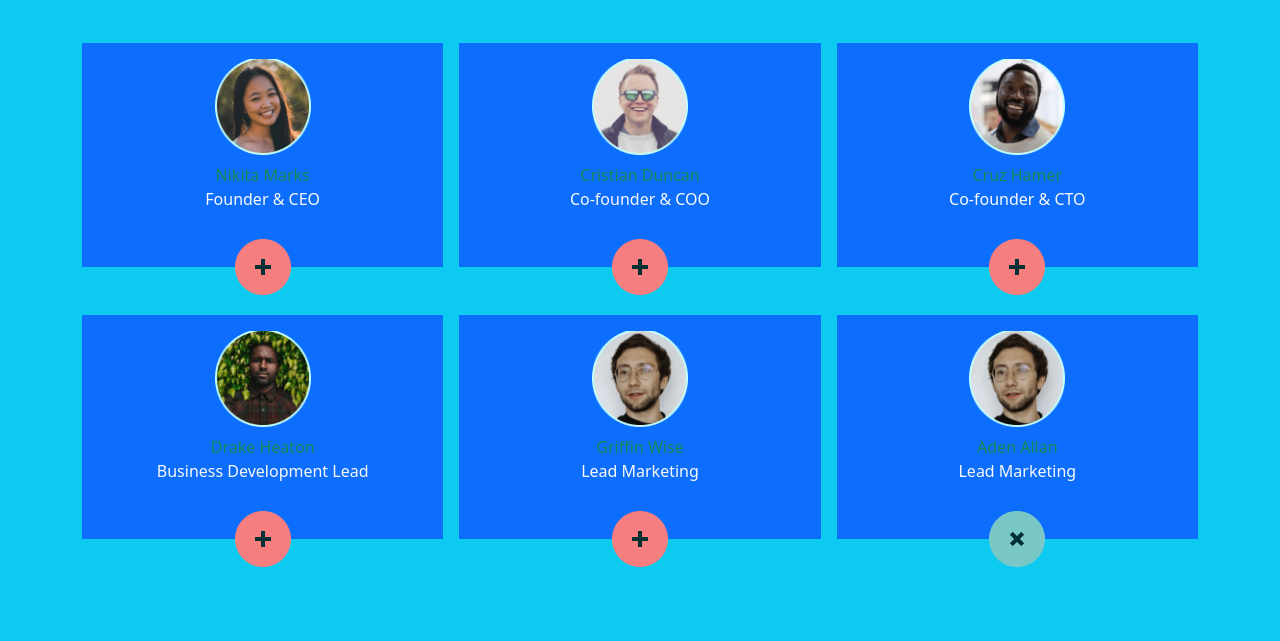
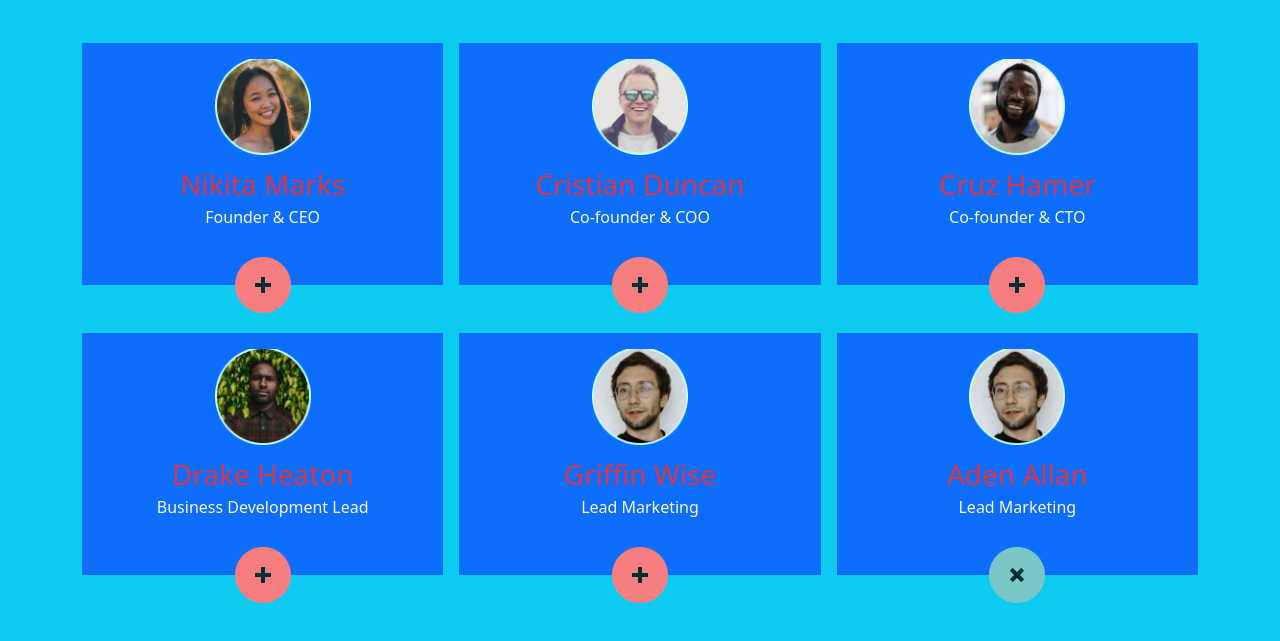
Before and after one commit to Laziz-Abdurasulov/Bootstrap-mytem, a plain HTML site: page index.html in a window 1280 px wide. Shown: the part 101-742 px from the top of the page. Drawn offline with Linux system fonts and the light colour scheme.

Commit message:
add new collors

```diff
--- a/index.html
+++ b/index.html
@@ -15,7 +15,7 @@
             <div class="col-4 ">
                 <div class="pt-3 pb-5 position-relative bg-primary d-flex flex-column align-items-center">
                 <img src="./imges/nikita-marks.png" width="96" height="96" alt="a round picture depicting a smiling long-haired girl">
-                <p class="text-success mt-2 mb-0">Nikita Marks</p>
+                <p class="text-danger fs-3 mt-2 mb-0">Nikita Marks</p>
                 <span class="text-light pb-2">Founder & CEO</span>
                 <img class="position-absolute top-100 start-50 translate-middle" src="./imges/plus.png" width="56" height="56" alt="round red picture with a black plus">
             </div>
@@ -24,7 +24,7 @@
             <div class="col-4 ">
             <div class="pt-3 pb-5 position-relative bg-primary d-flex flex-column align-items-center">
                 <img src="./imges/cristian-duncan.png" width="96" height="96" alt="a round picture depicting a white middle-aged man with glasses">
-                <p class="text-success mt-2 mb-0">Cristian Duncan</p>
+                <p class="text-danger fs-3 mt-2 mb-0">Cristian Duncan</p>
                 <span class="text-light pb-2">Co-founder & COO</span>
                 <img class="position-absolute top-100 start-50 translate-middle" src="./imges/plus.png" width="56" height="56" alt="round red picture with a black plus">
             </div>
@@ -33,7 +33,7 @@
             <div class="col-4 ">
             <div class="pt-3 pb-5 position-relative bg-primary d-flex flex-column align-items-center">
                 <img src="./imges/cruz-hamer.png" width="96" height="96" alt="round picture depicting a dark-skinned middle-aged man with a black beard">
-                <p class="text-success mt-2 mb-0">Cruz Hamer</p>
+                <p class="text-danger fs-3 mt-2 mb-0">Cruz Hamer</p>
                 <span class="text-light pb-2">Co-founder & CTO</span>
                 <img class="position-absolute top-100 start-50 translate-middle" src="./imges/plus.png" width="56" height="56" alt="round red picture with a black plus">
             </div>
@@ -42,7 +42,7 @@
             <div class="col-4 ">
             <div class="pt-3 pb-5 position-relative bg-primary d-flex flex-column align-items-center">
                 <img src="./imges/draks-heaton.png" width="96" height="96" alt="a round picture depicting a middle-aged black man in front of a wall of green leaves">
-                <p class="text-success mt-2 mb-0">Drake Heaton</p>
+                <p class="text-danger fs-3 mt-2 mb-0">Drake Heaton</p>
                 <span class="text-light pb-2">Business Development Lead</span>
                 <img class="position-absolute top-100 start-50 translate-middle" src="./imges/plus.png" width="56" height="56" alt="round red picture with a black plus">
             </div>
@@ -51,7 +51,7 @@
             <div class="col-4">
             <div class="pt-3 pb-5 position-relative bg-primary d-flex flex-column align-items-center">
                 <img src="./imges/griffin-wise.png" width="96" height="96" alt="round picture depicting a white man with glasses">
-                <p class="text-success mt-2 mb-0">Griffin Wise</p>
+                <p class="text-danger fs-3 mt-2 mb-0">Griffin Wise</p>
                 <span class="text-light pb-2">Lead Marketing</span>
                 <img class="position-absolute top-100 start-50 translate-middle" src="./imges/plus.png" width="56" height="56" alt="round red picture with a black plus">
             </div>
@@ -60,7 +60,7 @@
             <div class="col-4">
             <div class="pt-3 pb-5 position-relative bg-primary d-flex flex-column align-items-center">
                 <img src="./imges/griffin-wise.png" width="96" height="96" alt="round picture depicting a white man with glasses">
-                <p class="text-success mt-2 mb-0">Aden Allan</p>
+                <p class="text-danger fs-3 mt-2 mb-0">Aden Allan</p>
                 <span class="text-light pb-2">Lead Marketing</span>
                 <img class="position-absolute top-100 start-50 translate-middle" src="./imges/iks.png" width="56" height="56" alt="round green picture which depicts a black x">
             </div>
```
